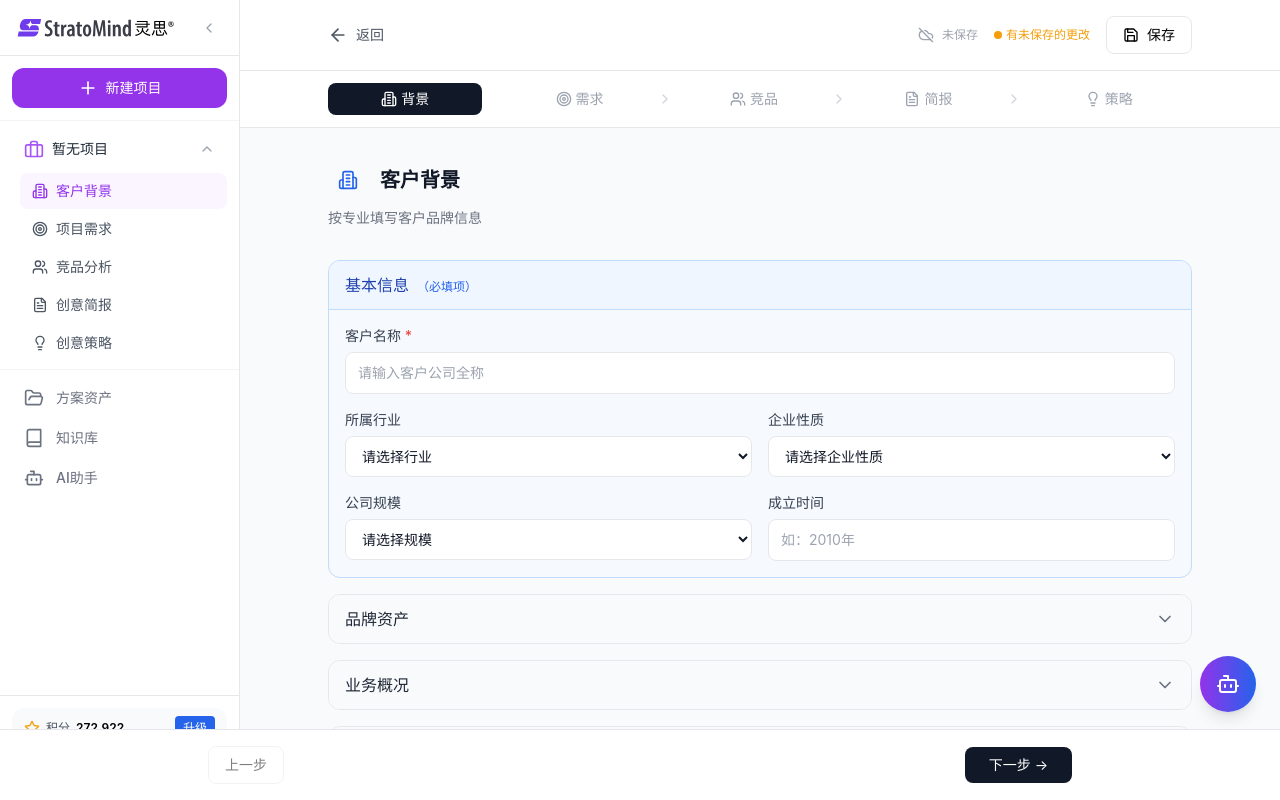
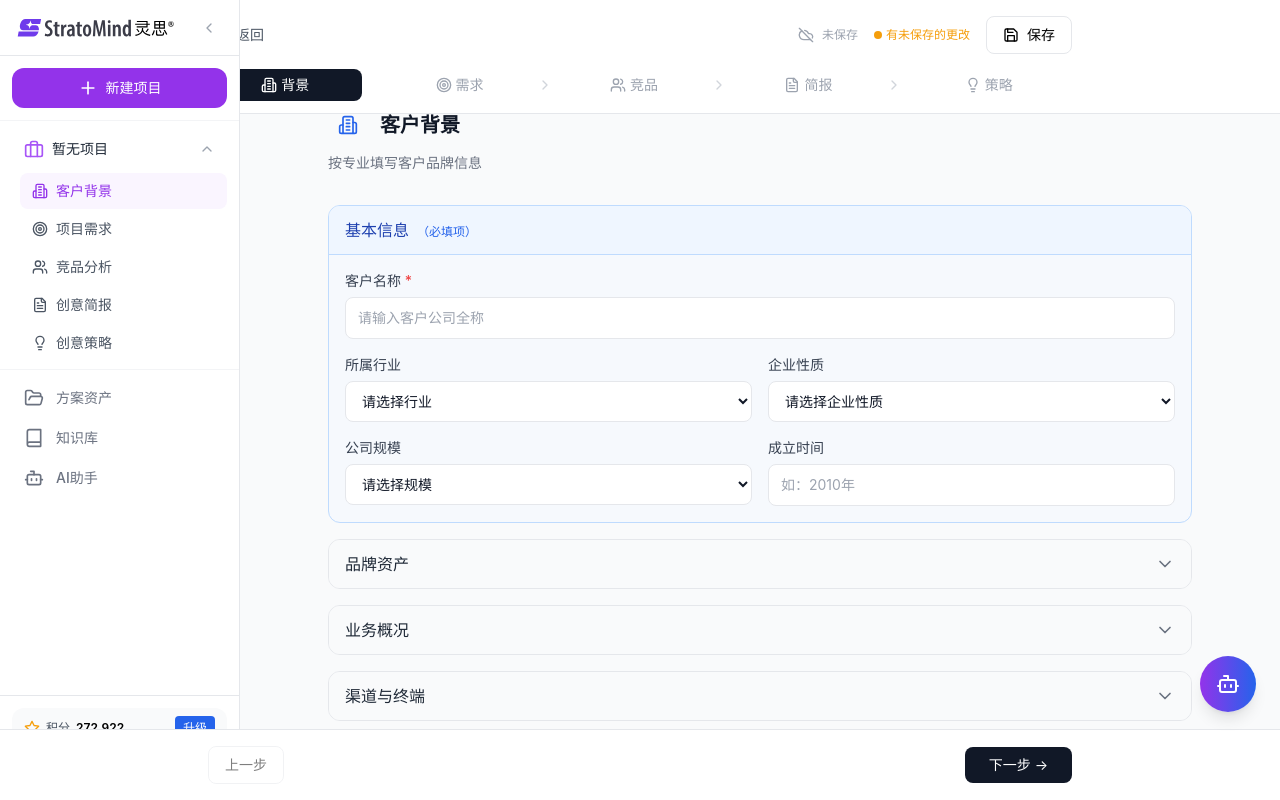
Before and after one commit to GPlanbrand/stratomind, a React (Vite) app: page /projects/workspace/new in a window 1280 px wide. Built offline with nearby package versions, Linux system fonts and the light colour scheme.

Commit message:
fix: 手机端WorkspacePage顶部导航固定显示

```diff
--- a/src/pages/WorkspacePage.tsx
+++ b/src/pages/WorkspacePage.tsx
@@ -556,8 +556,8 @@ const WorkspacePage: React.FC = () => {
         </div>
       )}
 
-      {/* 顶部导航 - 移动端适配 */}
-      <div className="bg-white border-b border-gray-200">
+      {/* 顶部导航 - 固定定位 */}
+      <div className="fixed top-14 sm:top-0 left-0 right-0 bg-white border-b border-gray-200 z-20">
         <div className="max-w-4xl mx-auto px-3 sm:px-4 py-3 sm:py-4">
           <div className="flex items-center justify-between gap-2">
             <div className="flex items-center gap-2 sm:gap-3">
@@ -622,8 +622,8 @@ const WorkspacePage: React.FC = () => {
         </div>
       </div>
 
-      {/* 步骤指示器 - 移动端适配 */}
-      <div className="bg-white border-b border-gray-200">
+      {/* 步骤指示器 - 固定定位 */}
+      <div className="fixed top-[108px] sm:top-[57px] left-0 right-0 bg-white border-b border-gray-200 z-20">
         <div className="max-w-4xl mx-auto px-2 sm:px-4">
           <div className="flex items-center -mx-1 py-2 sm:py-3">
             {STEPS.map((step, index) => {
@@ -656,8 +656,8 @@ const WorkspacePage: React.FC = () => {
         </div>
       </div>
 
-      {/* 内容区域 - 移动端适配 */}
-      <div className="max-w-4xl mx-auto px-3 sm:px-4 py-6 sm:py-8 pb-28 sm:pb-24">
+      {/* 内容区域 - 为固定顶部留出空间 */}
+      <div className="pt-[156px] sm:pt-[105px] max-w-4xl mx-auto px-3 sm:px-4 py-6 sm:py-8 pb-28 sm:pb-24">
         {renderStep()}
       </div>
 
```
